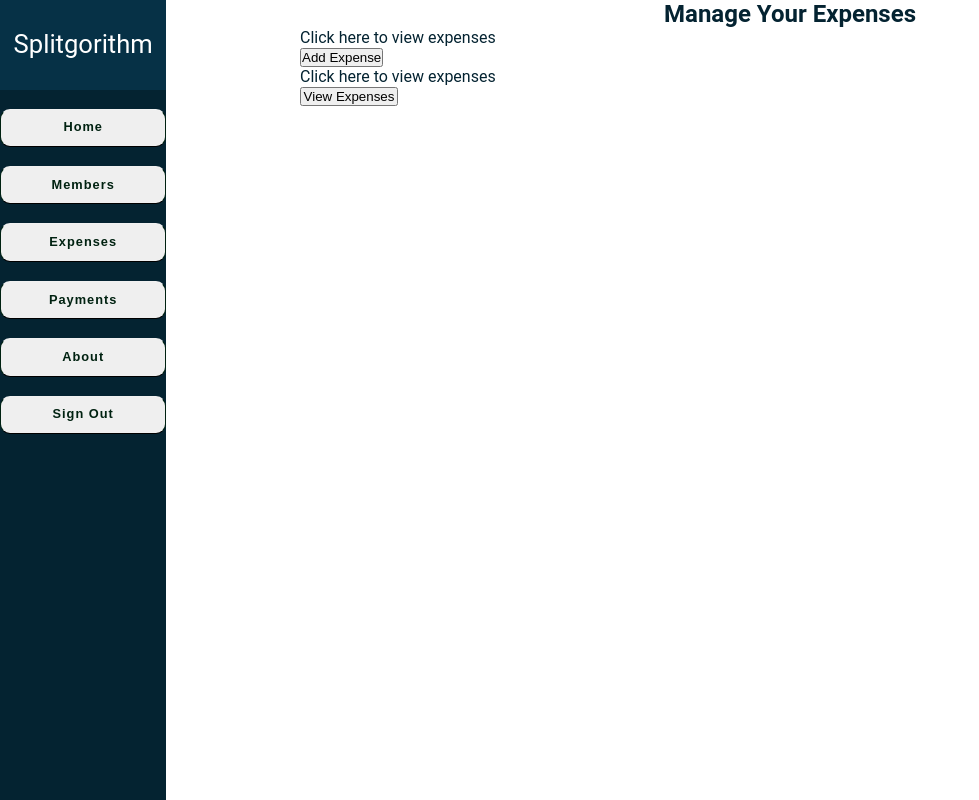
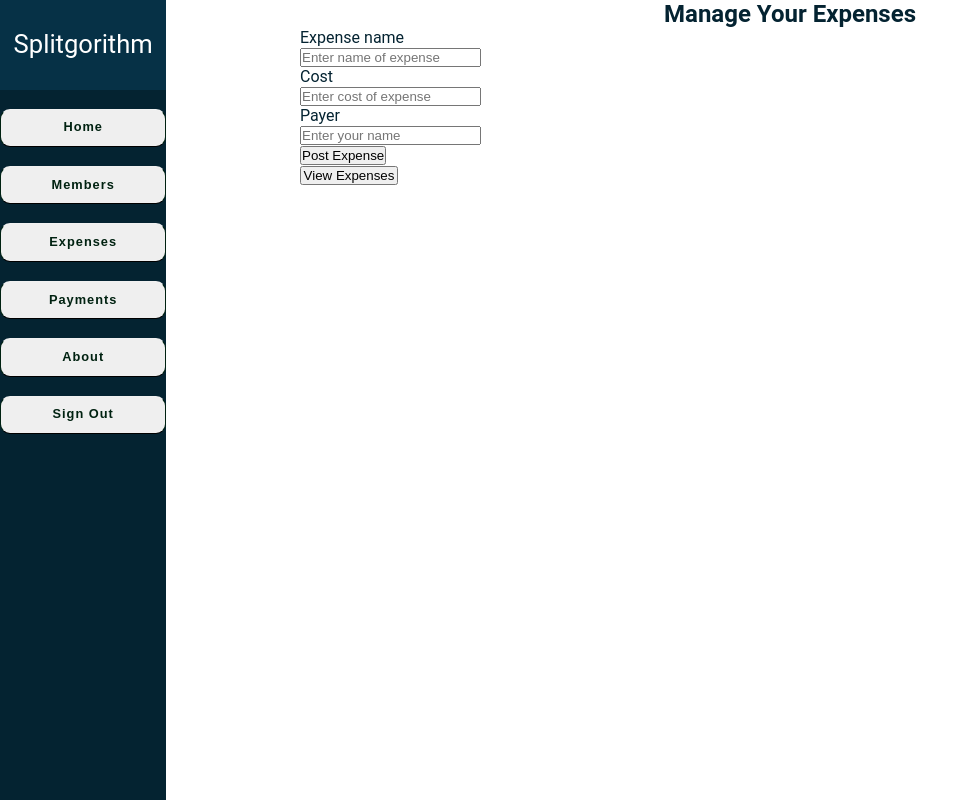
Before and after one commit to Moshekwa/Splitgorithm-HouseHold-Bill-Splitter, a website: page views/splitgorithm/expenses.html in a window 1280 px wide. Shown: the whole page, without its empty margins (0-979 px from the left). Drawn offline with Linux system fonts and the light colour scheme; files that its build step writes are made by us from their sources; no server answers; files whose address does not match are found by name.

Commit message:
added form to accept expense details to allow users to post expenses

```diff
--- a/views/splitgorithm/expenses.html
+++ b/views/splitgorithm/expenses.html
@@ -52,14 +52,17 @@
         </div>
     <div>
     </form>
-    <form action="/splitgorithm/expenses" method="GET">
-        <div>
-            <p>Click here to view expenses</p>
-            <button class="button" type="submit">Add Expense</button><br>
+    <form action="/splitgorithm/api/expenses" method="POST">
+        <label for="expensename">Expense name</label><br/>
+        <input type="text" name="expensename" placeholder="Enter name of expense"><br/>
+        <label for="Amount">Cost</label><br/>
+        <input type="text" name="cost" placeholder="Enter cost of expense"><br/>
+        <label for="Payer">Payer</label><br/>
+        <input type="text" name="payer" placeholder="Enter your name">
+        <div class="post-expense">
+            <button type="submit" class="button3" >Post Expense</button>
         </div>
     </form>
-      <p>Click here to view expenses</p>
-        <div class="btn-group" style="width:100%">
         <button type="button" id="addexpense" style="width:10%" >View Expenses
         </button></div>
         <div>
```
